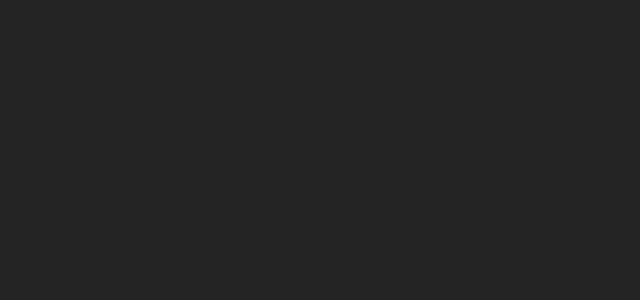
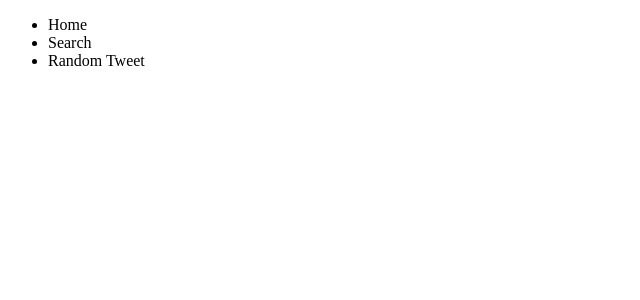
Before and after one commit to nomoneyrecord/twitter-showcase-app, a React (Vite) app: page / in a window 1280 px wide. Shown: the top 300 px of the page, without its empty margins (0-640 px from the left). Built offline with nearby package versions, Linux system fonts and the light colour scheme.

Commit message:
Developing navbar and basic wireframe

```diff
--- a/src/App.jsx
+++ b/src/App.jsx
@@ -1,15 +1,13 @@
 import { useState } from 'react'
 import './App.css'
+import Navbar from "./components/Navbar"
+
 
 function App() {
   const [count, setCount] = useState(0)
 
   return (
-    <>
-      <div>
-        <nav></nav>
-      </div>
-    </>
+    <Navbar />
   )
 }
 
--- /dev/null
+++ b/src/components/Navbar.jsx
@@ -0,0 +1,17 @@
+import React from "react"
+
+function Navbar() {
+  return (
+    <div>
+      <nav>
+        <ul>
+          <li>Home</li>
+          <li>Search</li>
+          <li>Random Tweet</li>
+        </ul>
+      </nav>
+    </div>
+  )
+}
+
+export default Navbar;
--- a/src/index.css
+++ b/src/index.css
@@ -1,4 +1,4 @@
-:root {
+/* :root {
   font-family: Inter, system-ui, Avenir, Helvetica, Arial, sans-serif;
   line-height: 1.5;
   font-weight: 400;
@@ -34,7 +34,7 @@
 h1 {
   font-size: 3.2em;
   line-height: 1.1;
-}
+} */
 
 /* button {
   border-radius: 8px;
```
Also changed, not shown: src/components/Navbar.js (deleted).
